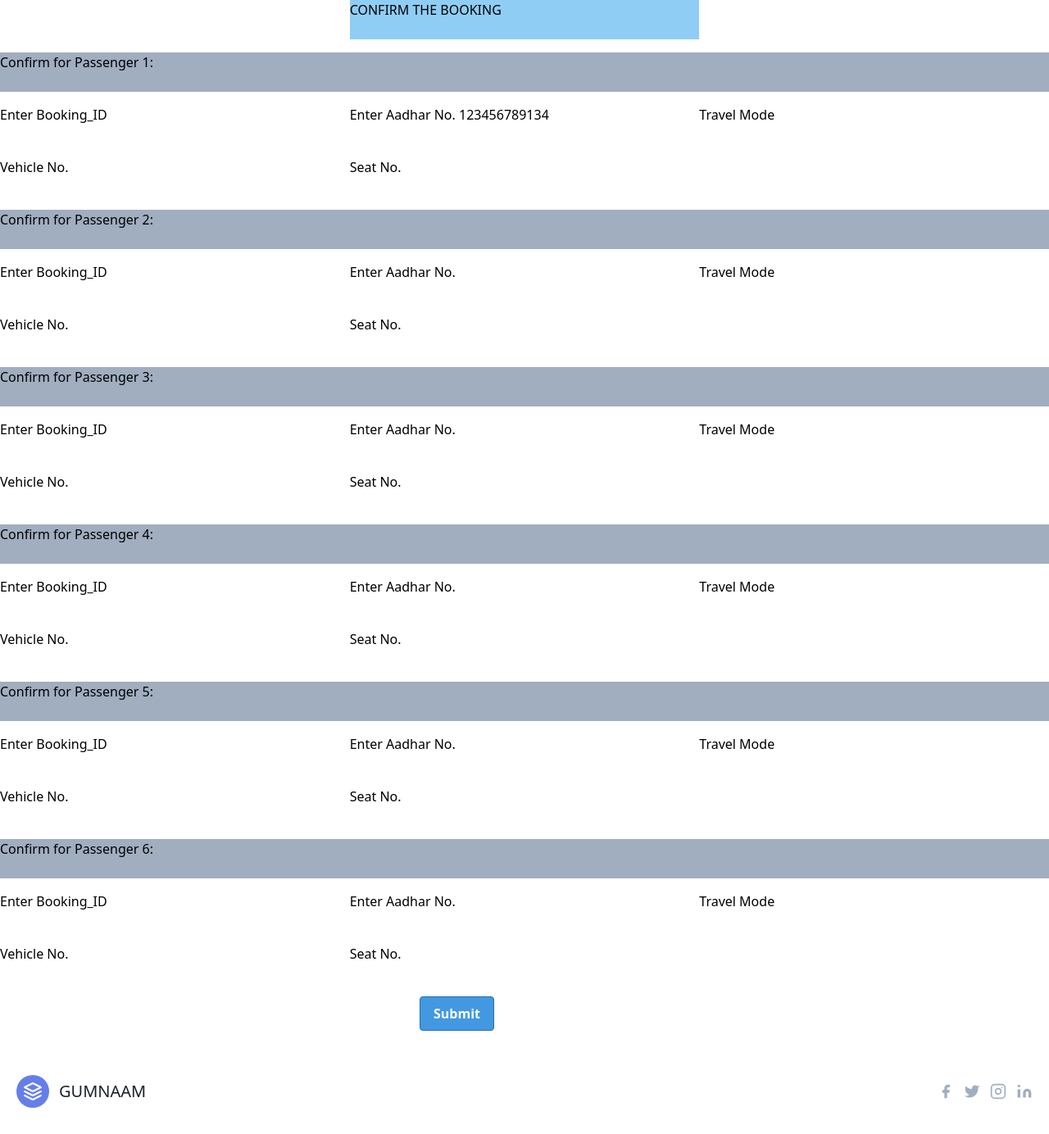
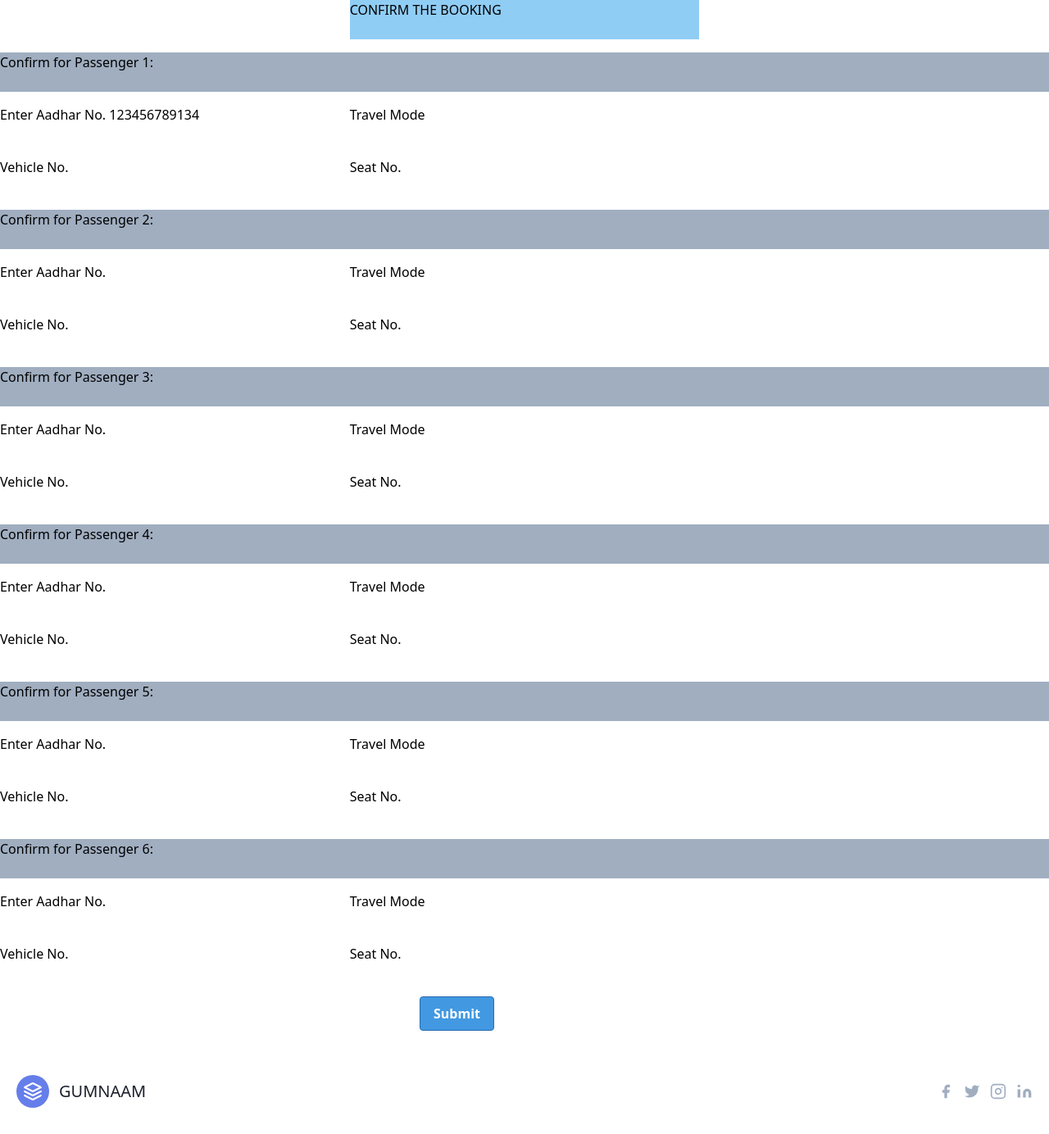
Before and after one commit to Shaivy-Agrawal/Transport-Management, a Flask app: page /booking_confirmation in a window 1280 px wide. Shown: the part 80-1464 px from the top of the page at 82% size. Run offline with Flask 2, Linux system fonts and the light colour scheme; style sheets or scripts are compiled from the project's sources.

Commit message:
conda change

```diff
--- a/app/templates/public/bookingConf.html
+++ b/app/templates/public/bookingConf.html
@@ -47,10 +47,10 @@
 
       </div>
       <div class="flex mb-4">
-        <div class="w-1/3 bg-white-400 h-12">
+        <!--<div class="w-1/3 bg-white-400 h-12">
             <label for="fname" >Enter Booking_ID</label>
             <input type="text" id="BID_1" name="fname">
-        </div>
+        </div>-->
         <div class="w-1/3 bg-white-500 h-12">
             <label for="fname" >Enter Aadhar No.</label>
             <input type="text" id="Aadhar_1" name="fname" value="{{adhaar_no1}}"></div>
@@ -79,10 +79,10 @@
 
       </div>
       <div class="flex mb-4">
-        <div class="w-1/3 bg-white-400 h-12">
+        <!--<div class="w-1/3 bg-white-400 h-12">
             <label for="fname" >Enter Booking_ID</label>
             <input type="text" id="BID_2" name="fname">
-        </div>
+        </div>-->
         <div class="w-1/3 bg-white-500 h-12">
             <label for="fname" >Enter Aadhar No.</label>
             <input type="text" id="Aadhar_2" name="fname" value="{{adhaar_no2}}"></div>
@@ -109,10 +109,10 @@
 
       </div>
       <div class="flex mb-4">
-        <div class="w-1/3 bg-white-400 h-12">
+        <!--<div class="w-1/3 bg-white-400 h-12">
             <label for="fname" >Enter Booking_ID</label>
             <input type="text" id="BID_3" name="fname">
-        </div>
+        </div>-->
         <div class="w-1/3 bg-white-500 h-12">
             <label for="fname" >Enter Aadhar No.</label>
             <input type="text" id="Aadhar_3" name="fname" value="{{adhaar_no2}}"></div>
@@ -139,10 +139,10 @@
 
       </div>
       <div class="flex mb-4">
-        <div class="w-1/3 bg-white-400 h-12">
+        <!--<div class="w-1/3 bg-white-400 h-12">
             <label for="fname" >Enter Booking_ID</label>
             <input type="text" id="BID_4" name="fname">
-        </div>
+        </div>-->
         <div class="w-1/3 bg-white-500 h-12">
             <label for="fname" >Enter Aadhar No.</label>
             <input type="text" id="Aadhar_4" name="fname" value="{{adhaar_no2}}"></div>
@@ -169,10 +169,10 @@
 
       </div>
       <div class="flex mb-4">
-        <div class="w-1/3 bg-white-400 h-12">
+        <!--<div class="w-1/3 bg-white-400 h-12">
             <label for="fname" >Enter Booking_ID</label>
             <input type="text" id="BID_5" name="fname">
-        </div>
+        </div>-->
         <div class="w-1/3 bg-white-500 h-12">
             <label for="fname" >Enter Aadhar No.</label>
             <input type="text" id="Aadhar_5" name="fname" value="{{adhaar_no2}}"></div>
@@ -199,10 +199,10 @@
 
       </div>
       <div class="flex mb-4">
-        <div class="w-1/3 bg-white-400 h-12">
+        <!--<div class="w-1/3 bg-white-400 h-12">
             <label for="fname" >Enter Booking_ID</label>
             <input type="text" id="BID_6" name="fname">
-        </div>
+        </div>-->
         <div class="w-1/3 bg-white-500 h-12">
             <label for="fname" >Enter Aadhar No.</label>
             <input type="text" id="Aadhar_6" name="fname" value="{{adhaar_no2}}"></div>
--- a/app/templates/public/index.html
+++ b/app/templates/public/index.html
@@ -14,7 +14,7 @@
           <svg xmlns="http://www.w3.org/2000/svg" fill="none" stroke="currentColor" stroke-linecap="round" stroke-linejoin="round" stroke-width="2" class="w-10 h-10 text-white p-2 bg-indigo-500 rounded-full" viewBox="0 0 24 24">
             <path d="M12 2L2 7l10 5 10-5-10-5zM2 17l10 5 10-5M2 12l10 5 10-5"></path>
           </svg>
-          <span class="ml-3 text-xl"></span>
+          <span class="ml-3 text-xl">GUMNAAM</span>
         </a>
           <nav class="md:mr-auto md:ml-4 md:py-1 md:pl-4 md:border-l md:border-gray-400	flex flex-wrap items-center text-base justify-center">
           <a class="mr-5 hover:text-gray-900"></a>
--- a/app/templates/public/selectBus.html
+++ b/app/templates/public/selectBus.html
@@ -20,7 +20,7 @@
       <svg xmlns="http://www.w3.org/2000/svg" fill="none" stroke="currentColor" stroke-linecap="round" stroke-linejoin="round" stroke-width="2" class="w-10 h-10 text-white p-2 bg-indigo-500 rounded-full" viewBox="0 0 24 24">
         <path d="M12 2L2 7l10 5 10-5-10-5zM2 17l10 5 10-5M2 12l10 5 10-5"></path>
       </svg>
-      <span class="ml-3 text-xl"></span>
+      <span class="ml-3 text-xl">GUMNAAM</span>
     </a>
       <nav class="md:mr-auto md:ml-4 md:py-1 md:pl-4 md:border-l md:border-gray-400	flex flex-wrap items-center text-base justify-center">
       <a class="mr-5 hover:text-gray-900"></a>
--- a/app/templates/public/selectTrain.html
+++ b/app/templates/public/selectTrain.html
@@ -20,7 +20,7 @@
       <svg xmlns="http://www.w3.org/2000/svg" fill="none" stroke="currentColor" stroke-linecap="round" stroke-linejoin="round" stroke-width="2" class="w-10 h-10 text-white p-2 bg-indigo-500 rounded-full" viewBox="0 0 24 24">
         <path d="M12 2L2 7l10 5 10-5-10-5zM2 17l10 5 10-5M2 12l10 5 10-5"></path>
       </svg>
-      <span class="ml-3 text-xl"></span>
+      <span class="ml-3 text-xl">GUMNAAM</span>
     </a>
       <nav class="md:mr-auto md:ml-4 md:py-1 md:pl-4 md:border-l md:border-gray-400	flex flex-wrap items-center text-base justify-center">
       <a class="mr-5 hover:text-gray-900"></a>
--- a/app/templates/public/trainOrBus.html
+++ b/app/templates/public/trainOrBus.html
@@ -14,7 +14,7 @@
         <svg xmlns="http://www.w3.org/2000/svg" fill="none" stroke="currentColor" stroke-linecap="round" stroke-linejoin="round" stroke-width="2" class="w-10 h-10 text-white p-2 bg-indigo-500 rounded-full" viewBox="0 0 24 24">
           <path d="M12 2L2 7l10 5 10-5-10-5zM2 17l10 5 10-5M2 12l10 5 10-5"></path>
         </svg>
-        <span class="ml-3 text-xl"></span>
+        <span class="ml-3 text-xl">GUMNAAM</span>
       </a>
         <nav class="md:mr-auto md:ml-4 md:py-1 md:pl-4 md:border-l md:border-gray-400	flex flex-wrap items-center text-base justify-center">
         <a class="mr-5 hover:text-gray-900"></a>
```
Also changed, not shown: app/templates/public/paymentConf.html (+12 -12 lines).
